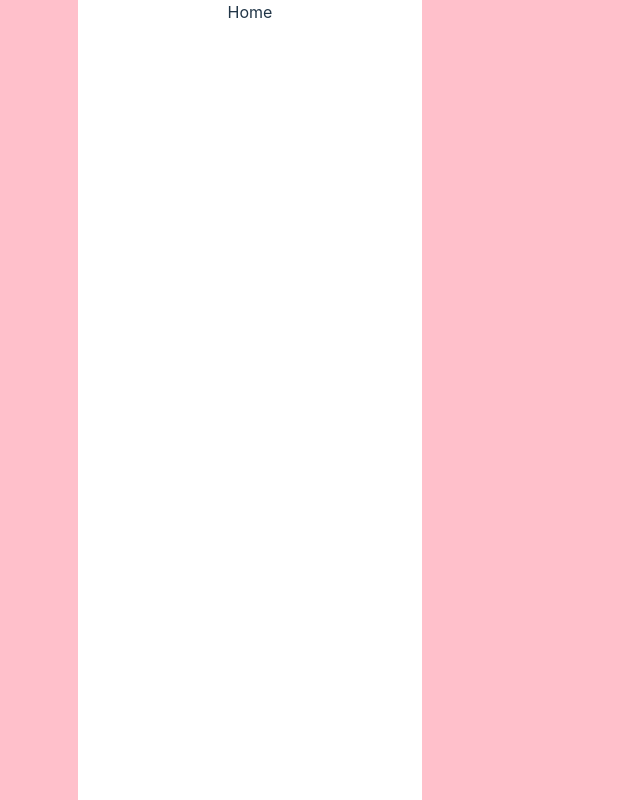
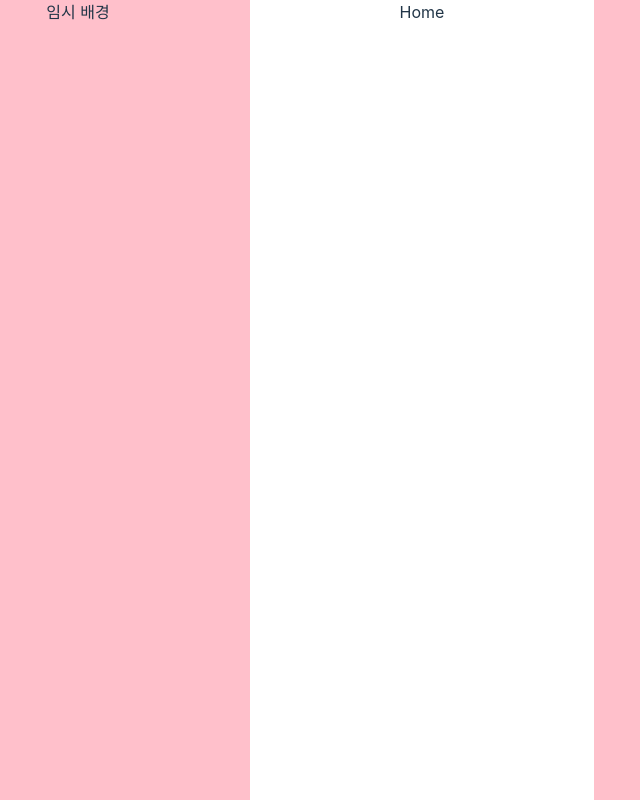
Before and after one commit to azure0929/Petnuri, a React (Vite) app: page / in a window 1280 px wide. Shown: the whole page, without its empty margins (390-1030 px from the left). Built offline with nearby package versions, Linux system fonts and the light colour scheme.

Commit message:
Design: home-content 고정

```diff
--- a/src/App.tsx
+++ b/src/App.tsx
@@ -1,7 +1,12 @@
 import "./styles/common.scss";
 
 function App() {
-  return <div id="homeBackground">Home</div>;
+  return (
+    <div className="home-container">
+      <div className="home-background">임시 배경</div>
+      <div className="home-content">Home</div>
+    </div>
+  );
 }
 
 export default App;
--- a/src/styles/common.scss
+++ b/src/styles/common.scss
@@ -5,7 +5,16 @@
   text-align: center;
 }
 
-#homeBackground {
+.home-container {
+  display: flex;
+  justify-content: center;
+  height: 100%;
+}
+
+.home-background {
+  width: 344px;
+}
+.home-content {
   width: 344px;
   height: 100%;
   background-color: white;
```
